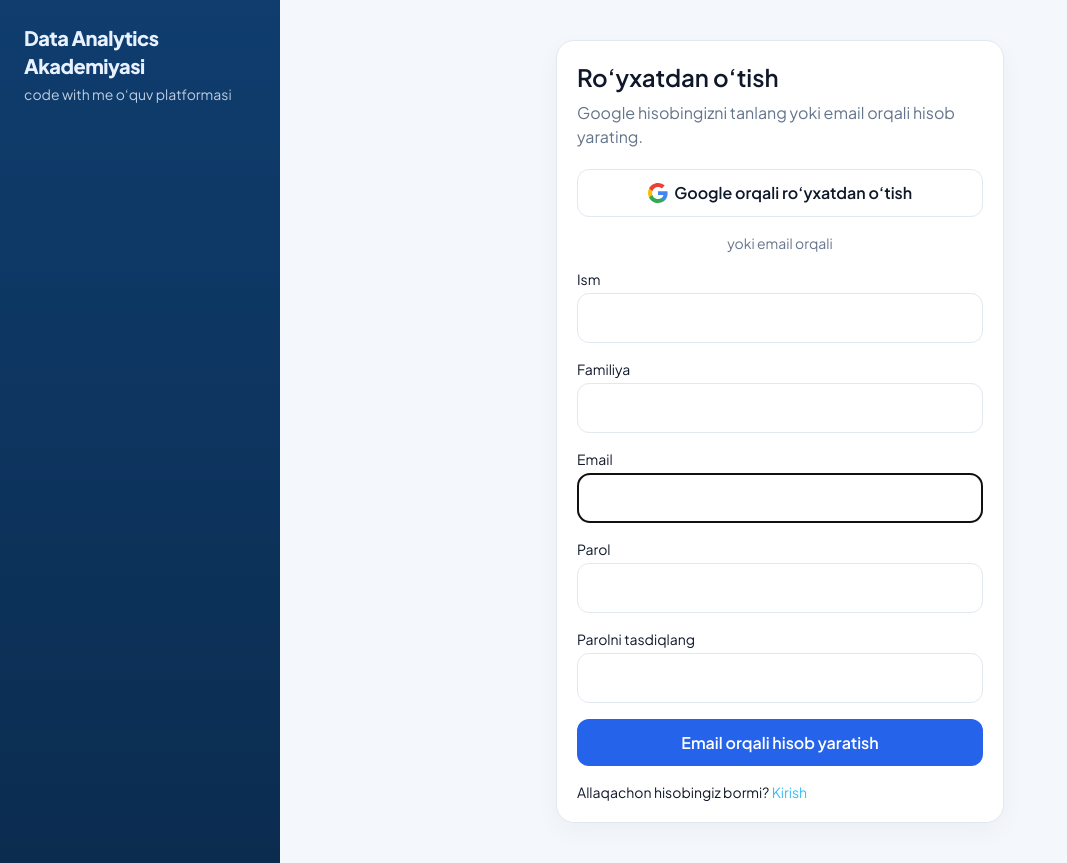
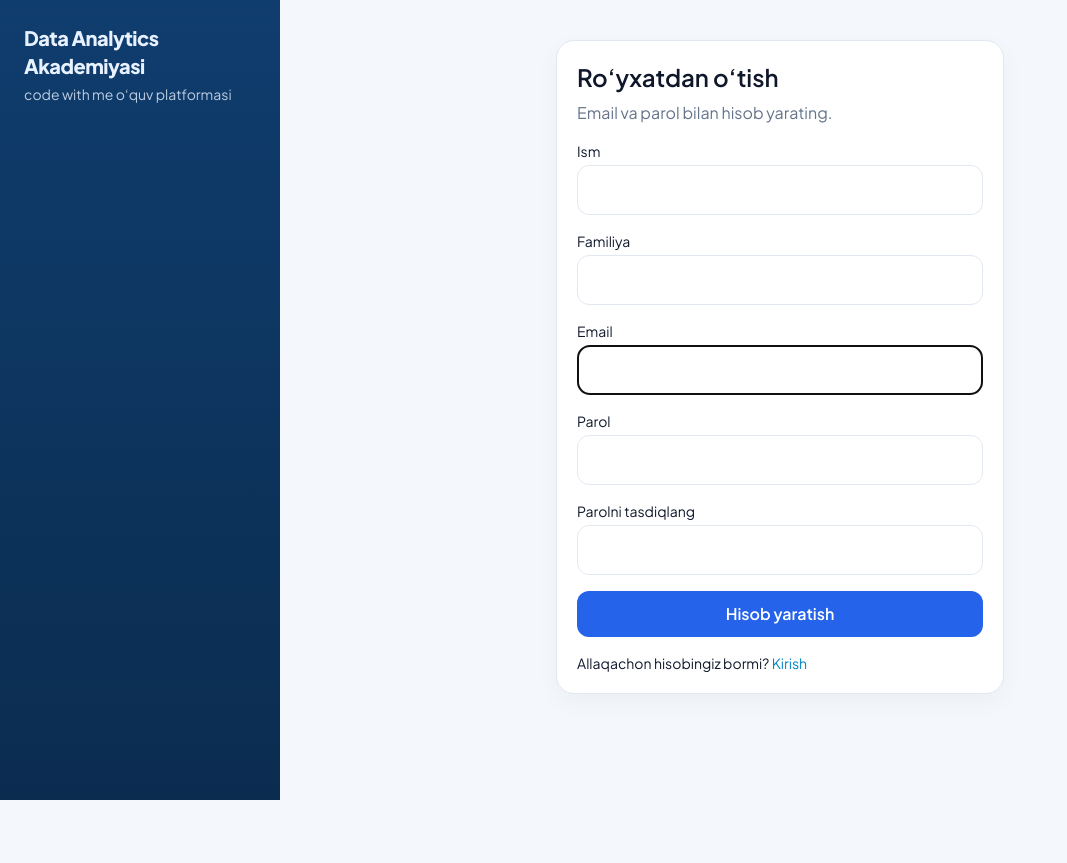
Before and after one commit to upworkjava-a11y/online_teaching, a Django app: page /accounts/register/ in a window 1280 px wide. Shown: the whole page, without its empty margins (0-1067 px from the left). After the commit the page ends 800 px from the top, so only its background shows below. Run offline with Django 5.2, Linux system fonts and the light colour scheme; some libraries are stand-ins or nearby versions.

Commit message:
Remove Google login/register UI and fix PythonAnywhere paths for codewith.
Co-authored-by: Cursor <cursoragent@cursor.com>

```diff
--- a/templates/accounts/register.html
+++ b/templates/accounts/register.html
@@ -4,9 +4,8 @@
 <div class="mx-auto max-w-md">
   <div class="card">
     <h1 class="text-2xl font-semibold">Ro‘yxatdan o‘tish</h1>
-    <p class="muted mt-2">Google hisobingizni tanlang yoki email orqali hisob yarating.</p>
-    {% include "accounts/_google_button.html" with google_action="register" %}
-    <form method="post" class="space-y-4">
+    <p class="muted mt-2">Email va parol bilan hisob yarating.</p>
+    <form method="post" class="mt-4 space-y-4">
       {% csrf_token %}
       {{ form.non_field_errors }}
       {% for field in form %}
@@ -16,9 +15,9 @@
           {{ field.errors }}
         </label>
       {% endfor %}
-      <button class="btn btn-primary w-full" type="submit">Email orqali hisob yaratish</button>
+      <button class="btn btn-primary w-full" type="submit">Hisob yaratish</button>
     </form>
-    <p class="mt-4 text-sm">Allaqachon hisobingiz bormi? <a class="text-sky-400" href="{% url 'accounts:login' %}">Kirish</a></p>
+    <p class="mt-4 text-sm">Allaqachon hisobingiz bormi? <a class="text-sky-600" href="{% url 'accounts:login' %}">Kirish</a></p>
   </div>
 </div>
 {% endblock %}
```
Also changed, not shown: DEPLOY_PYTHONANYWHERE.md (+13 -13 lines), templates/accounts/login.html (+4 -5 lines), tests/test_google_oauth.py (+9 -10 lines).
